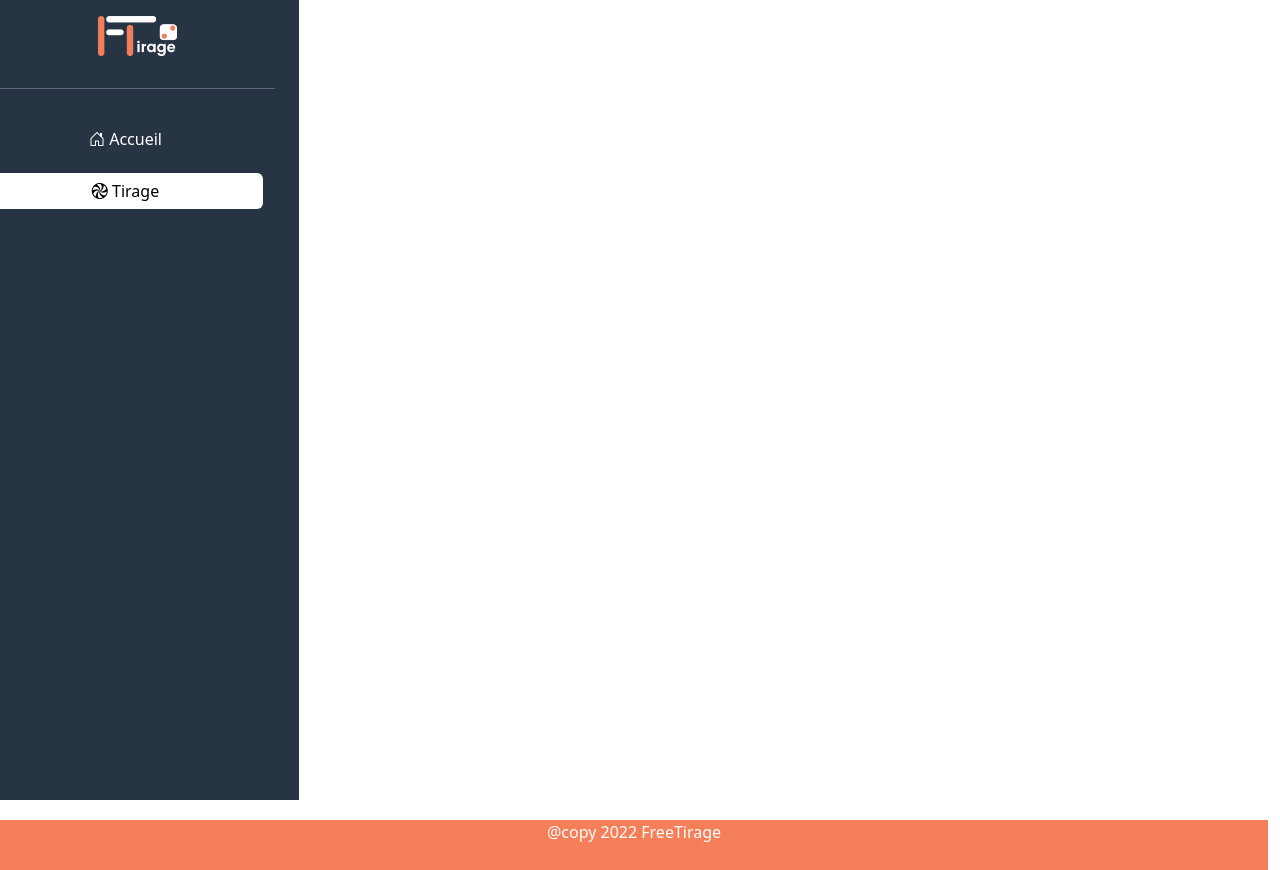
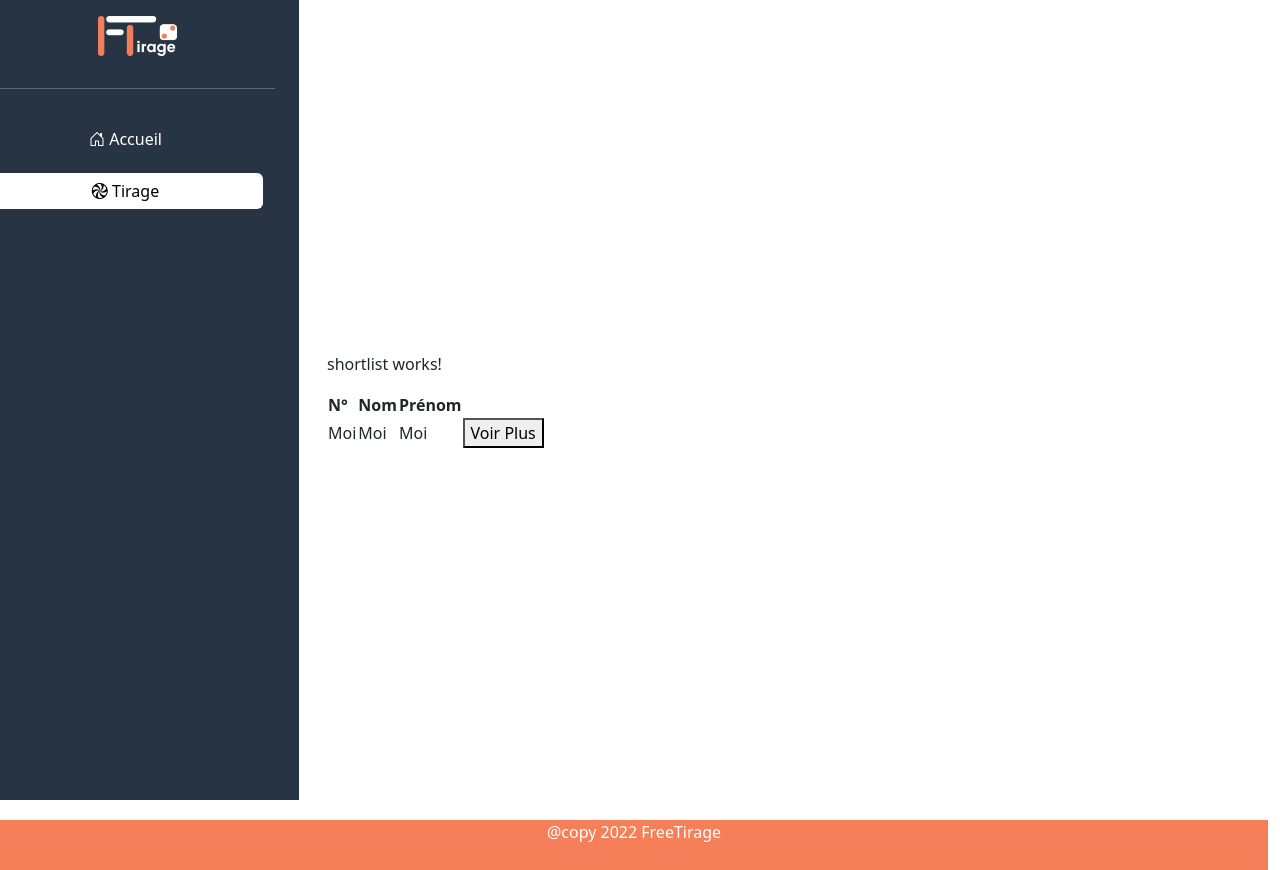
Before and after one commit to Jeremi-Koloma/FreeTirageFontEnd, an Angular app: page /shortlist/1 in a window 1280 px wide. Before the commit this address led to /. Built offline with nearby package versions, Linux system fonts and the light colour scheme.

Commit message:
essayement d'afficher shortlist en fonction de tirage

```diff
--- a/src/app/accueil/accueil.component.html
+++ b/src/app/accueil/accueil.component.html
@@ -40,7 +40,7 @@
                             <td>{{postulant.libelle}}</td>
                             <td>{{postulant.tirages.length}}</td>
                             <td>
-                            <button [routerLink]="['/test',postulant.idListePostulant]">Voir Plus</button>
+                            <button [routerLink]="['/tirages',postulant.idListePostulant]">Voir Plus</button>
                             </td>
 
                         </tr>
--- a/src/app/app-routing.module.ts
+++ b/src/app/app-routing.module.ts
@@ -5,6 +5,7 @@ import { DetailsTirageComponent } from './details-tirage/details-tirage.componen
 import {DoTirageComponent } from './do-tirage/do-tirage.component';
 import { FormComponent } from './form/form.component';
 import { ImportFileComponent } from './import-file/import-file.component';
+import { ShortlistComponent } from './shortlist/shortlist.component';
 import { TirageComponent } from './tirage/tirage.component';
 
 
@@ -13,7 +14,8 @@ const routes: Routes = [
   {path:'tirage',component:TirageComponent},
   {path:'do-tirage', component:DoTirageComponent},
   {path:'detail-tirage', component:DetailsTirageComponent},
-  {path:'test/:id', component:FormComponent}
+  {path:'tirages/:id', component:FormComponent},
+  {path:'shortlist/:id', component:ShortlistComponent}
 
 ];
 
--- a/src/app/app.module.ts
+++ b/src/app/app.module.ts
@@ -15,6 +15,7 @@ import { DetailsTirageComponent } from './details-tirage/details-tirage.componen
 import { HttpClientModule } from '@angular/common/http';
 import { AccueilComponent } from './accueil/accueil.component';
 import { FormComponent } from './form/form.component';
+import { ShortlistComponent } from './shortlist/shortlist.component';
 
 @NgModule({
   declarations: [
@@ -28,7 +29,8 @@ import { FormComponent } from './form/form.component';
     DoTirageComponent,
     DetailsTirageComponent,
     AccueilComponent,
-    FormComponent
+    FormComponent,
+    ShortlistComponent
   ],
   imports: [
     BrowserModule,
--- a/src/app/form/form.component.html
+++ b/src/app/form/form.component.html
@@ -16,13 +16,14 @@
         <td>{{tirage.idTirage}}</td>
         <td>{{tirage.date}}</td>
         <td>{{tirage.libelle}}</td>
-        <td><button>Voir Plus</button></td>
+        <td>
+
+        <button [routerLink]="['/shortlist', tirage.idTirage]"> Voir Plus</button>
+
+        </td>
 
     </tr>
 
+</tbody>
 
-
-
-
-</tbody>
 </table>
--- a/src/app/form/form.component.ts
+++ b/src/app/form/form.component.ts
@@ -1,5 +1,5 @@
 import { Component, OnInit } from '@angular/core';
-import { ActivatedRoute } from '@angular/router';
+import { ActivatedRoute, Router } from '@angular/router';
 import { Observable } from 'rxjs';
 import { ServicetirService } from '../servicetir.service';
 import { tirage } from '../tirage';
@@ -17,7 +17,7 @@ export class FormComponent implements OnInit {
   lib!:String
   g!:tirage
   obs!:Observable<tirage[]>;
- constructor( public serv:ServicetirService,public routeur:ActivatedRoute) { }
+ constructor( public serv:ServicetirService,public routeur:ActivatedRoute,private route:Router) { }
 
  ngOnInit(): void {
    this.id=this.routeur.snapshot.params['id']
--- a/src/app/servicetir.service.ts
+++ b/src/app/servicetir.service.ts
@@ -2,6 +2,7 @@ import { HttpClient } from '@angular/common/http';
 import { Injectable } from '@angular/core';
 import { Observable } from 'rxjs';
 import { postulant } from './postulant';
+import { short } from './short';
 import { tirage } from './tirage';
 
 @Injectable({
@@ -36,6 +37,9 @@ export class ServicetirService {
     touttirage():Observable<number>{
       return this.http.get<number>('http://localhost:8080/tirage/cont')
     }
+    modif(id:number):Observable<short>{
+      return this.http.get<short>(`http://localhost:8080/shortList/create/${id}`);
+  }
 
 
 }
--- /dev/null
+++ b/src/app/short.ts
@@ -0,0 +1,18 @@
+export class short{
+    idShortList!:number
+    nom!:String
+    prenom!:String
+    numero!:String
+    email!:String
+
+
+
+    constructor(id:number,nom:String,prenom:String,num:String,mail:String){
+      this.idShortList=id
+     this.nom=nom
+     this.prenom=prenom
+     this.numero=num
+     this.email=mail
+
+    }
+}
--- /dev/null
+++ b/src/app/shortlist/shortlist.component.html
@@ -0,0 +1,25 @@
+<p>shortlist works!</p>
+<table class="tableau">
+    <thead>
+    <tr>
+        <th>N°</th>
+        <th>Nom</th>
+        <th>Prénom</th>
+    </tr>
+</thead>
+
+<tbody>
+    <tr>
+        <!--td>{{short.idShortList}}</td>
+        <td>{{short.nom}}</td>
+        <td>{{short.prenom}}</td>
+        <td-->
+        <td>Moi</td>
+        <td>Moi</td>
+        <td>Moi</td>
+
+        <button> Voir Plus</button>
+
+
+    </tr>
+</tbody>
--- /dev/null
+++ b/src/app/shortlist/shortlist.component.ts
@@ -0,0 +1,24 @@
+import { Component, OnInit } from '@angular/core';
+import { ActivatedRoute, RouterLinkActive } from '@angular/router';
+import { Observable } from 'rxjs';
+import { ServicetirService } from '../servicetir.service';
+import { short } from '../short';
+
+
+@Component({
+  selector: 'app-shortlist',
+  templateUrl: './shortlist.component.html',
+  styleUrls: ['./shortlist.component.css']
+})
+export class ShortlistComponent implements OnInit {
+  id!:number
+  os!:Observable<short>
+
+  constructor(public routeur:ActivatedRoute,public serv:ServicetirService ) { }
+
+  ngOnInit(): void {
+    this.id=this.routeur.snapshot.params['id']
+    this.os=this.serv.modif(this.id)
+  }
+
+}
```
Also changed, not shown: src/app/shortlist/shortlist.component.css (added), 1 other file (tests, documents, lock files or other folders).
